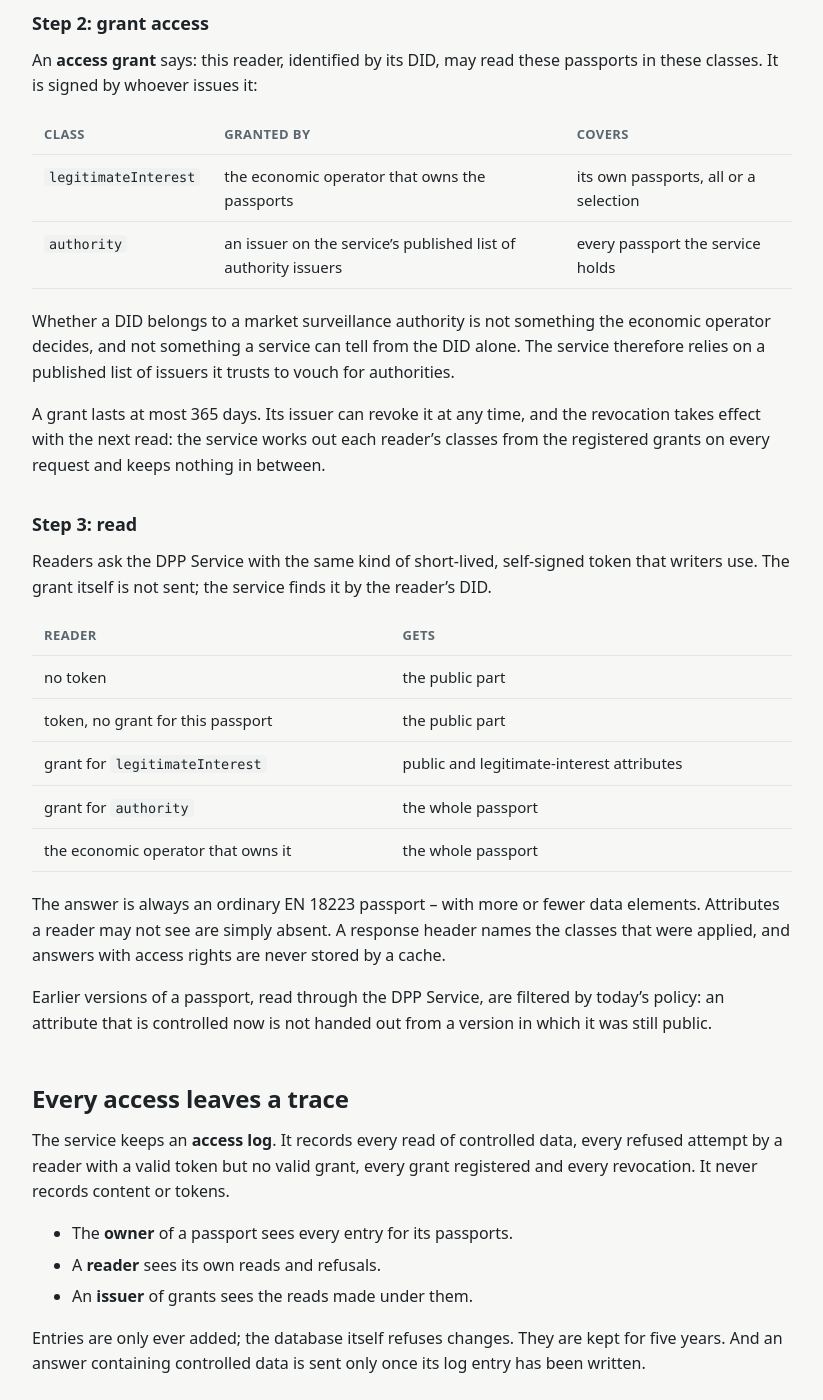
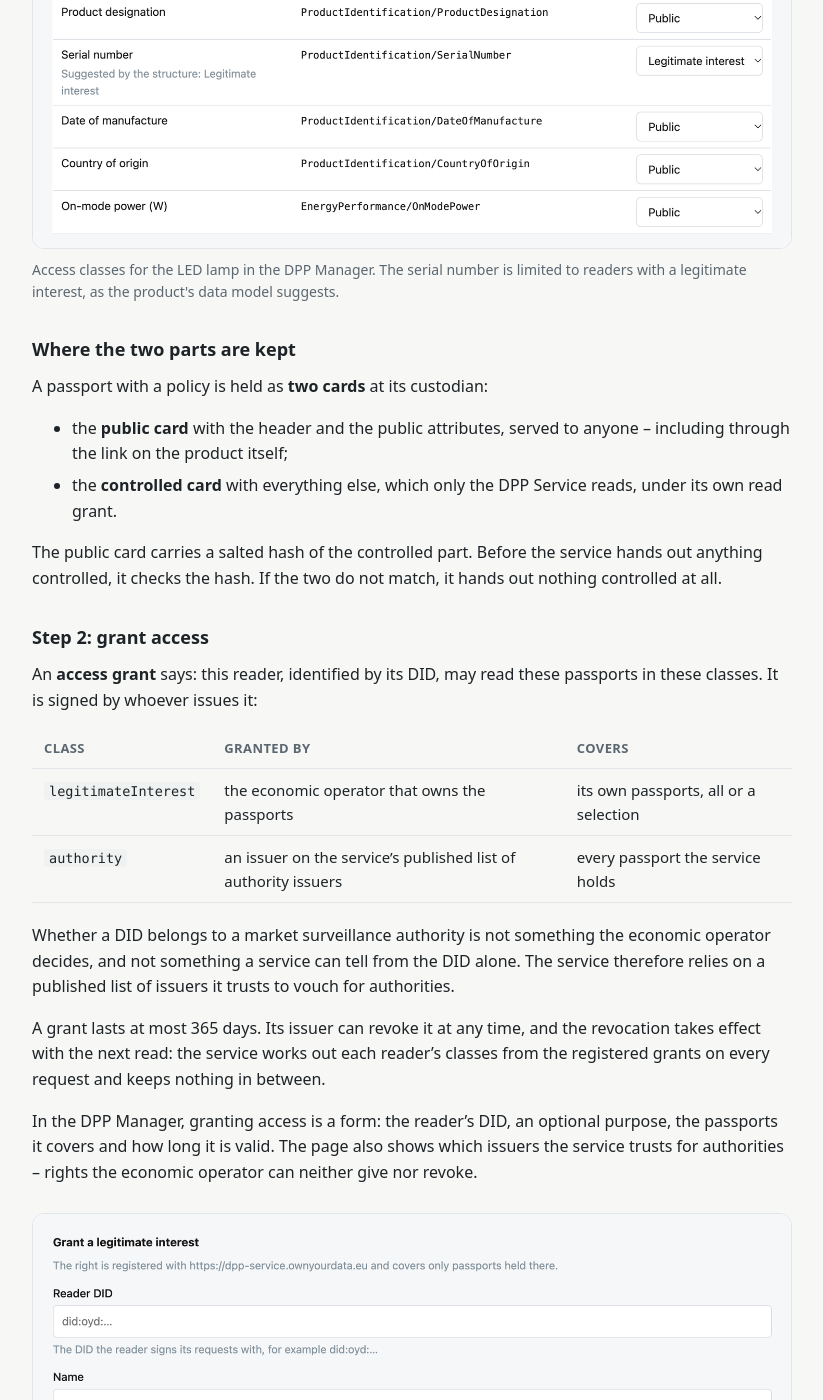
Before and after one commit to OwnYourData/dpp-knowledge-base, a Jekyll site: the page built from _articles/role-based-access.md, in a window 1280 px wide and 1400 px high, scrolled down 3489 px. Shown: the whole window, without its empty margins (228-1051 px from the left). Built offline with Jekyll 4.4.1, drawn with Linux system fonts in a browser that asks for light colours; some of the changed text lies outside the part shown.

Commit message:
Show the DPP Manager pages for access classes and access rights

```diff
--- a/_articles/role-based-access.md
+++ b/_articles/role-based-access.md
@@ -86,6 +86,10 @@ Two rules keep mistakes cheap:
 
 The service also tells the operator, on every write, how many attributes fell to the default and which rules matched nothing – a gap in a policy is visible, not silent.
 
+In the DPP Manager, nobody writes this JSON by hand. Each product type has a page *Access classes* that lists every field, the element it ends up in, and a choice of class. The data model of the product type can suggest a starting point:
+
+{% include figure.html src="/assets/img/screens/dpp-manager-access-classes.png" alt="Screenshot of the DPP Manager page 'Access classes: LED lamp'. A table lists fields such as Model, Manufacturer and Serial number, the passport element each ends up in, and a drop-down for who may read it. Serial number is set to Legitimate interest, as suggested by the structure; the others are Public." caption="Access classes for the LED lamp in the DPP Manager. The serial number is limited to readers with a legitimate interest, as the product's data model suggests." screenshot=true width="1456" height="839" %}
+
 ### Where the two parts are kept
 
 A passport with a policy is held as **two cards** at its custodian:
@@ -107,6 +111,10 @@ An **access grant** says: this reader, identified by its DID, may read these pas
 Whether a DID belongs to a market surveillance authority is not something the economic operator decides, and not something a service can tell from the DID alone. The service therefore relies on a published list of issuers it trusts to vouch for authorities.
 
 A grant lasts at most 365 days. Its issuer can revoke it at any time, and the revocation takes effect with the next read: the service works out each reader's classes from the registered grants on every request and keeps nothing in between.
+
+In the DPP Manager, granting access is a form: the reader's DID, an optional purpose, the passports it covers and how long it is valid. The page also shows which issuers the service trusts for authorities – rights the economic operator can neither give nor revoke.
+
+{% include figure.html src="/assets/img/screens/dpp-manager-access-rights.png" alt="Screenshot of the DPP Manager page 'Access rights', section 'Grant a legitimate interest': fields for the reader DID, a name, a purpose, the choice between selected passports and all passports, and a validity of 365 days, followed by the button 'Issue the access right'. Below, the section 'Authorities' lists the issuer the DPP Service trusts." caption="Granting a legitimate interest in the DPP Manager. Rights for authorities come from issuers the service trusts, not from the operator." screenshot=true width="1456" height="1507" %}
 
 ### Step 3: read
 
```
Also changed, not shown: assets/img/screens/dpp-manager-access-classes.png (added), assets/img/screens/dpp-manager-access-rights.png (added).
